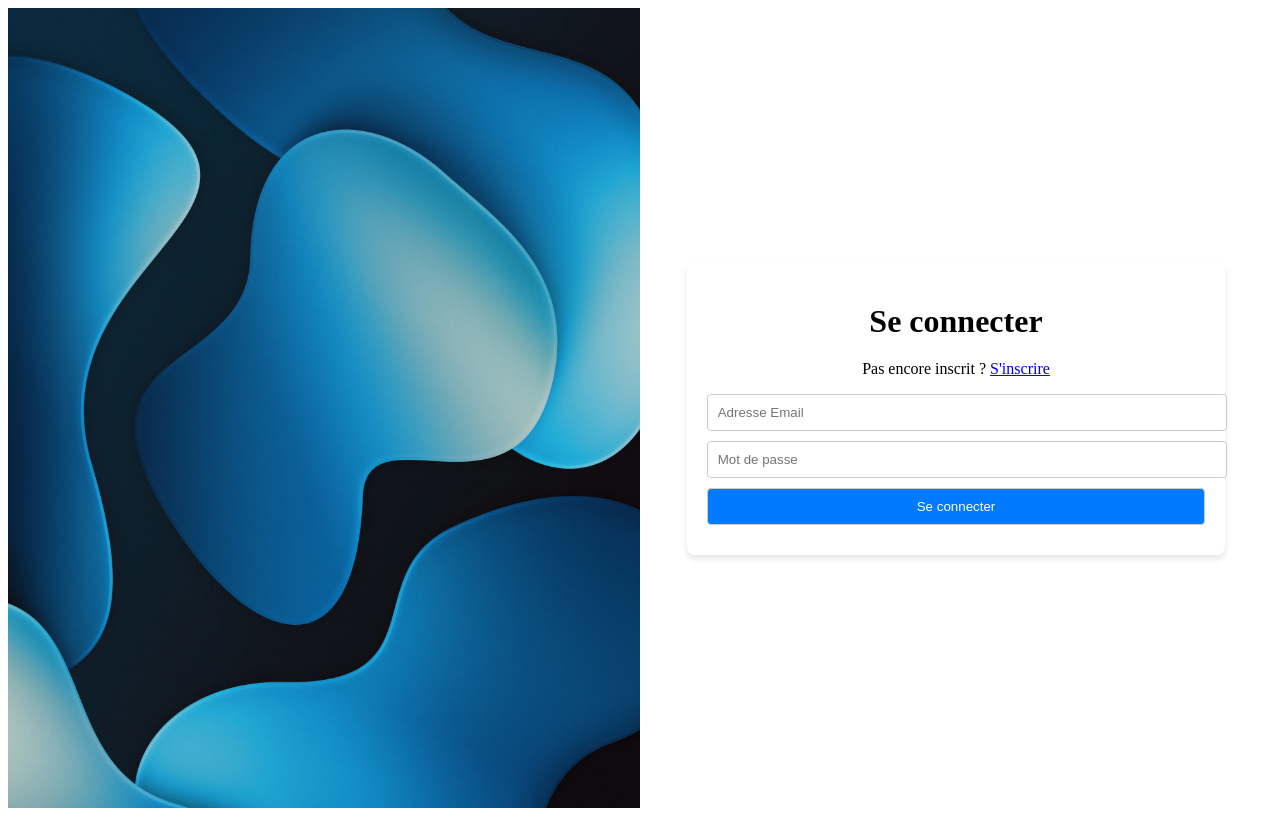
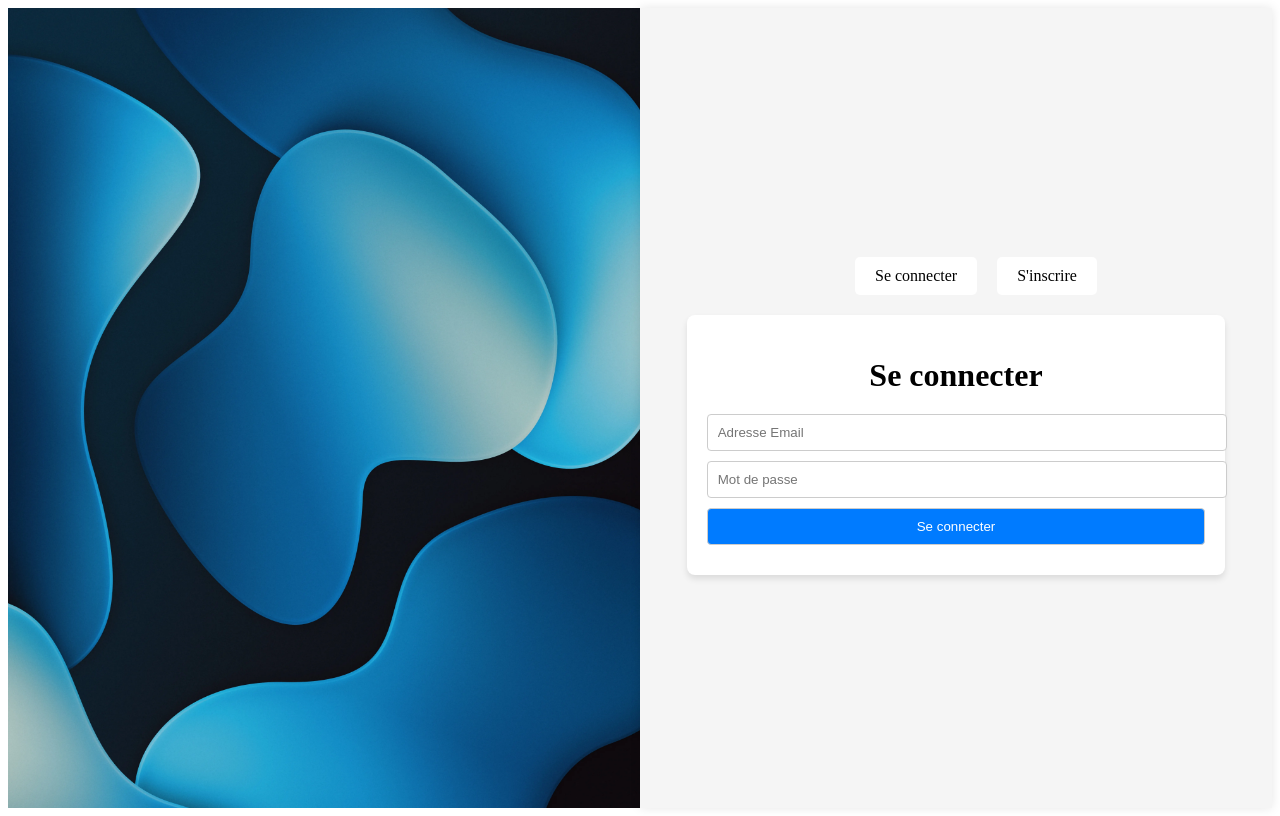
Before and after one commit to dvdfe/APP-CRUD-MERN, a React (Create React App) app in the folder frontend/: page /auth in a window 1280 px wide. Built offline with nearby package versions, Linux system fonts and the light colour scheme; the HTML template or start-up script is replaced by a standard one.

Commit message:
maj formulaire backend, frontend et scss

```diff
--- a/frontend/src/components/Login.js
+++ b/frontend/src/components/Login.js
@@ -24,7 +24,6 @@ const Login = () => {
     <div className="login-container">
       <form className="login-form" onSubmit={handleSubmit}>
         <h1>Se connecter</h1>
-        <p>Pas encore inscrit ? <Link to="/signup">S'inscrire</Link></p>
         <input
           type="email"
           placeholder="Adresse Email"
--- a/frontend/src/components/Signup.js
+++ b/frontend/src/components/Signup.js
@@ -4,20 +4,22 @@ import axios from "axios";
 
 const Signup = () => {
   const [email, setEmail] = useState("");
+  const [pseudo, setPseudo] = useState("");
   const [password, setPassword] = useState("");
   const [confirmPassword, setConfirmPassword] = useState("");
-  const [errorMessage, setErrorMessage] = useState("")
+  const [errorMessage, setErrorMessage] = useState("");
 
   const handleSubmit = async (e) => {
     e.preventDefault();
 
-    if (password !== confirmPassword){
-     return  setErrorMessage("Les mots de passe ne correspondent pas")
+    if (password !== confirmPassword) {
+      return setErrorMessage("Les mots de passe ne correspondent pas");
     }
 
     try {
       const response = await axios.post("http://localhost:3000/auth/signup", {
         email,
+        pseudo,
         password,
         confirmPassword,
       });
@@ -39,6 +41,12 @@ const Signup = () => {
           onChange={(e) => setEmail(e.target.value)}
         />
         <input
+          type="text"
+          placeholder="Pseudo"
+          value={pseudo}
+          onChange={(e) => setPseudo(e.target.value)}
+        />
+        <input
           type="password"
           placeholder="Mot de passe"
           value={password}
@@ -50,7 +58,14 @@ const Signup = () => {
           value={confirmPassword}
           onChange={(e) => setConfirmPassword(e.target.value)}
         />
-        {errorMessage && <div className="error-message" style={{ color: "red", paddingBottom: "5px" }}>{errorMessage}</div>}
+        {errorMessage && (
+          <div
+            className="error-message"
+            style={{ color: "red", paddingBottom: "5px" }}
+          >
+            {errorMessage}
+          </div>
+        )}
         <input type="submit" value="S'inscrire" />
       </form>
     </div>
--- a/frontend/src/pages/LoginPage.js
+++ b/frontend/src/pages/LoginPage.js
@@ -1,22 +1,40 @@
-import React, {useState} from "react";
-import {Link} from "react-router-dom"
+import React, { useState } from "react";
 import "../styles/components/_loginPage.scss";
 import loginImage from "../assets/loginImage.webp";
 import Login from "../components/Login";
 import Signup from "../components/Signup";
 
 const LoginPage = () => {
-  const [showSignup, setShowSignup] = useState(false);
+  const [signInModal, setSignInModal] = useState(true);
+  const [signUpModal, setSignUpModal] = useState(false);
+
+  const handleModal = (e) => {
+    if (e.target.id === "signup") {
+      setSignUpModal(true);
+      setSignInModal(false);
+    } else if (e.target.id === "signin") {
+      setSignUpModal(false);
+      setSignInModal(true);
+    }
+  };
 
   return (
     <div className="login-page-container">
-      <div className="image-container" style={{ backgroundImage: `url(${loginImage})` }}>
-      </div>
+      <div
+        className="image-container"
+        style={{ backgroundImage: `url(${loginImage})` }}
+      ></div>
       <div className="login-form-container">
-        {/* <Signup/> */}
-        <Login/>
-        {/* {showSignup ? <Signup /> : <Login />}
-        <p>Vous n'avez pas de compte ? <Link to="#" onClick={() => setShowSignup(!showSignup)}>S'inscrire</Link></p> */}
+        <ul>
+          <li onClick={handleModal} id="signin">
+            Se connecter
+          </li>
+          <li onClick={handleModal} id="signup">
+            S'inscrire
+          </li>
+        </ul>
+        {signInModal && <Login />}
+        {signUpModal && <Signup />}
       </div>
     </div>
   );
--- a/frontend/src/styles/components/_login.scss
+++ b/frontend/src/styles/components/_login.scss
@@ -2,7 +2,7 @@
     display: flex;
     justify-content: center;
     align-items: center;
-    height: 100vh;
+    max-width: 50vw;
   }
 
   .login-form {
--- a/frontend/src/styles/components/_loginPage.scss
+++ b/frontend/src/styles/components/_loginPage.scss
@@ -1,3 +1,4 @@
+
 .login-page-container {
   display: flex;
   height: 100vh;
@@ -11,12 +12,45 @@
   justify-content: center;
   align-items: center;
   padding: 20px;
+  width: 50%;
 }
 
 .login-form-container {
   flex: 1;
   display: flex;
+  flex-direction: column;
+  align-items: center;
   justify-content: center;
-    align-items: center;
   padding: 20px;
+  background-color: #f5f5f5;
+  box-shadow: 0 0 10px rgba(0, 0, 0, 0.1);
+
+  ul {
+    list-style: none;
+    display: flex;
+    margin-bottom: 20px;
+
+    li {
+      padding: 10px 20px;
+      cursor: pointer;
+      background-color: #ffffff;
+      border-radius: 5px;
+      margin: 0 10px;
+      transition: background-color 0.3s, color 0.3s;
+
+      &:hover {
+        background-color: #007bff;
+        color: #fff;
       }
+
+      &.active {
+        background-color: #007bff;
+        color: #fff;
+      }
+    }
+  }
+
+  .form-content {
+    width: 100%;
+  }
+}
--- a/frontend/src/styles/components/_signup.scss
+++ b/frontend/src/styles/components/_signup.scss
@@ -2,7 +2,7 @@
     display: flex;
     justify-content: center;
     align-items: center;
-    height: 100vh;
+    max-width: 50vw;
   }
 
   .signup-form {
```
Also changed, not shown: 2 other files (tests, documents, lock files or other folders). Lines whose indentation alone changed are shown as unchanged.
